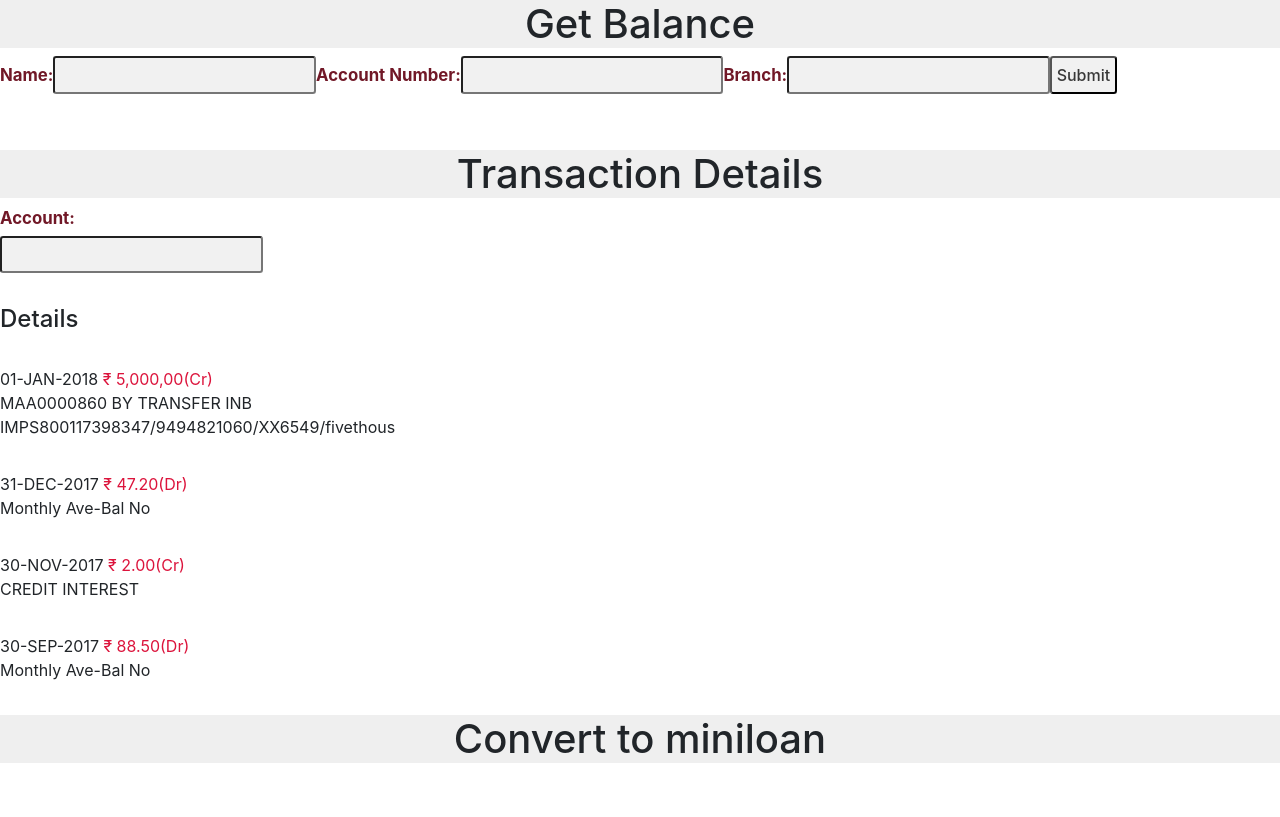
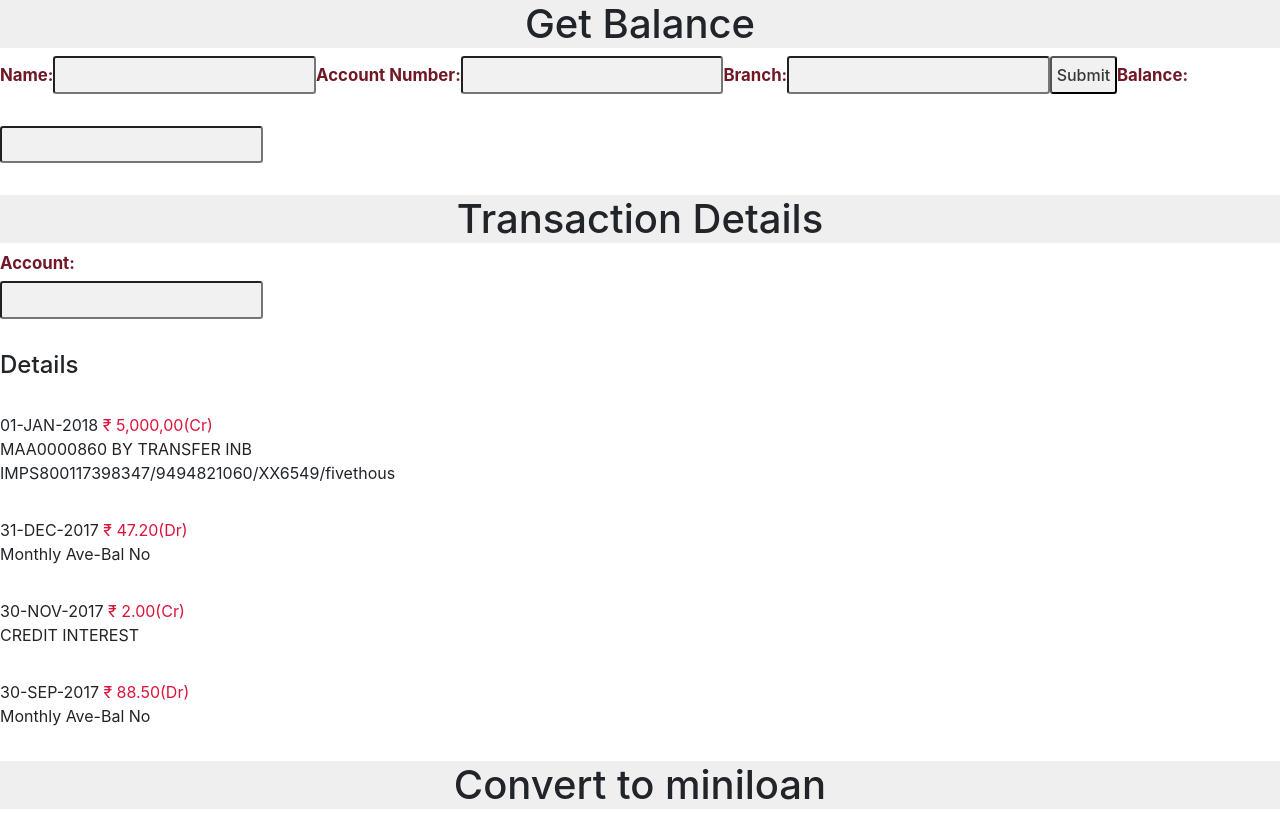
Before and after one commit to Pradhiksha-rangan/Corporate_banking, a React (Create React App) app: page /accmanagement in a window 1280 px wide. Built offline with nearby package versions, Linux system fonts and the light colour scheme.

Commit message:
Update accmanagement.jsx

```diff
--- a/src/components/accmanagement.jsx
+++ b/src/components/accmanagement.jsx
@@ -12,7 +12,10 @@ class AccManagement extends Component {
                     <input type="text" placeholder='' />
                     <label>Branch: </label>
                     <input type="text" placeholder='' />
-                    <input type="submit" /><br /><br />
+                    <input type="submit" />
+                    <label>Balance: </label>
+                    <input type="text" placeholder='' />
+
                     <div style={{ backgroundColor: 'ButtonHighlight' }}><h1>Transaction Details</h1></div>
                     <label>Account: </label><br />
                     <input type="text" placeholder='' />
```
